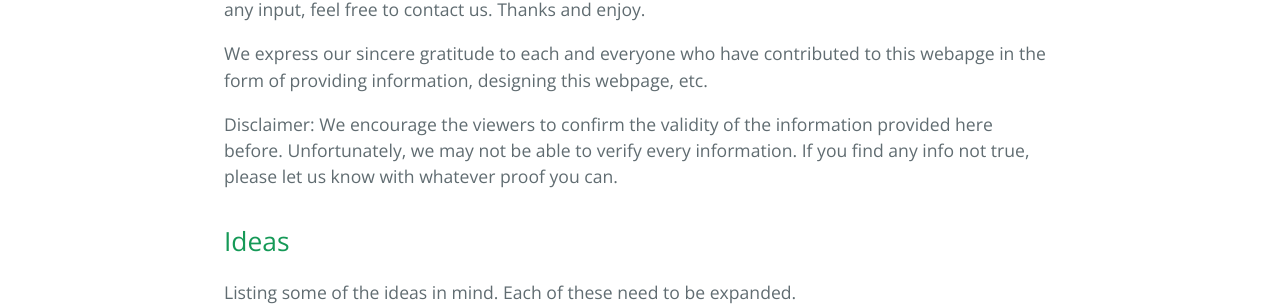
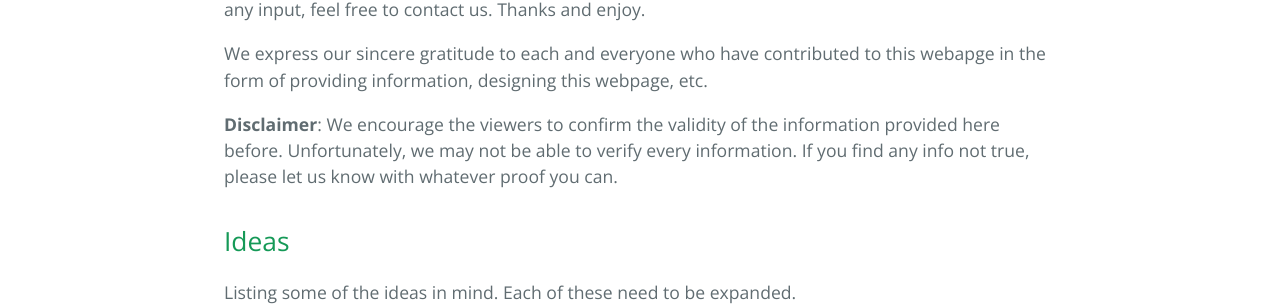
Before and after one commit to kalyanradhakrishnan/Astronomy-In-India, a Jekyll site: the page built from index.md, in a window 1280 px wide. Shown: the part 546-853 px from the top of the page. Built offline with Jekyll 4.4.1, drawn with Linux system fonts in a browser that asks for light colours; our own code applies the rules of GitHub Pages for plain Markdown files.

```diff
--- a/index.md
+++ b/index.md
@@ -9,7 +9,7 @@ We welcome you to this website. The aim of the webpage is to provide you informa
 
 We express our sincere gratitude to each and everyone who have contributed to this webapge in the form of providing information, designing this webpage, etc.
 
-Disclaimer: We encourage the viewers to confirm the validity of the information provided here before. Unfortunately, we may not be able to verify every information. If you find any info not true, please let us know with whatever proof you can.
+__Disclaimer__: We encourage the viewers to confirm the validity of the information provided here before. Unfortunately, we may not be able to verify every information. If you find any info not true, please let us know with whatever proof you can.
 
 ## Ideas
 
```
